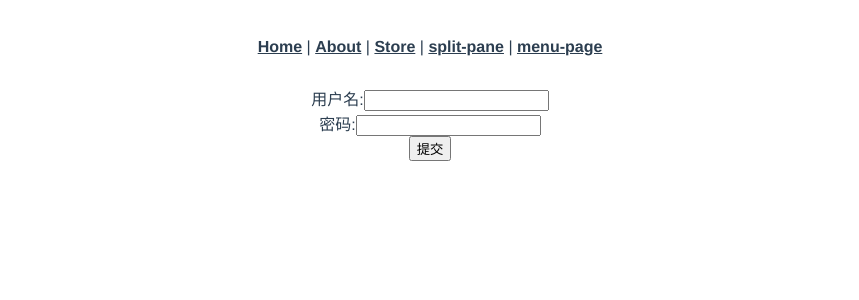
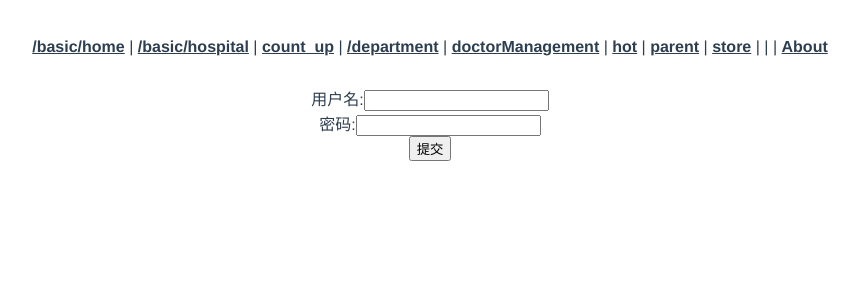
Before and after one commit to boloog/vue-project, a Vue app: page /#/login in a window 1280 px wide. Shown: the top 300 px of the page, without its empty margins (210-1069 px from the left). Built offline with nearby package versions, Linux system fonts and the light colour scheme.

Commit message:
vue全栈开发实战

```diff
--- a/package.json
+++ b/package.json
@@ -8,6 +8,7 @@
     "lint": "vue-cli-service lint"
   },
   "dependencies": {
+    "clonedeep": "^2.0.0",
     "core-js": "^2.6.5",
     "countup": "^1.8.2",
     "vue": "^2.6.10",
--- a/src/App.vue
+++ b/src/App.vue
@@ -1,11 +1,15 @@
 <template>
   <div id="app">
     <div id="nav">
-      <router-link :to="{ name: 'home' }">Home</router-link> |
+      <span v-for="(item, index) in routers" :key="index">
+        <router-link :to="item.path">{{ item.name }}</router-link> |
+      </span>
+      <router-link to="/about">About</router-link>
+      <!-- <router-link :to="{ name: 'home' }">Home</router-link> |
       <router-link to="/about">About</router-link> |
       <router-link to="/store">Store</router-link> |
       <router-link to="/split-pane">split-pane</router-link> |
-      <router-link to="/menu-page">menu-page</router-link>
+      <router-link to="/menu-page">menu-page</router-link> -->
       <!-- <router-link to="/hot/9102">Hot/id</router-link> |
       <router-link :to="{ name: 'parent' }">Parent</router-link> |
       <router-link :to="{ name: 'baike' }">Parent/child</router-link> |
@@ -18,9 +22,7 @@
       http://localhost:8080/#/about?transitionName=router
     -->
     <transition-group name="router">
-      <!-- <transition-group :name="routerTransition"> -->
       <router-view key="default" />
-      <!-- 命名视图 -->
       <router-view key="email" name="email" />
       <router-view key="tel" name="tel" />
     </transition-group>
@@ -28,18 +30,26 @@
 </template>
 
 <script>
+import { mapState } from 'vuex'
 export default {
   data () {
     return {
       routerTransition: ''
     }
   },
+  computed: {
+    ...mapState({
+      routers: state => state.router.routers.filter(item => {
+        return item.path !== '*' && item.name !== 'login'
+      })
+    })
+  },
   watch: {
-    $route (to) {
-      to.query &&
-        to.query.transitionName &&
-        (this.routerTransition = to.query.transitionName)
-    }
+    // $route (to) {
+    //   to.query &&
+    //     to.query.transitionName &&
+    //     (this.routerTransition = to.query.transitionName)
+    // }
   }
 }
 </script>
--- a/src/router/index.js
+++ b/src/router/index.js
@@ -1,9 +1,11 @@
 import Vue from 'vue'
 import Router from 'vue-router'
-import routes from './router'
+import { routes } from './router'
+import clonedeep from 'clonedeep'
 import { setTitle, setToken, getToken } from '@/lib/util'
 
 import store from '@/store'
+
 Vue.use(Router)
 
 const router = new Router({
@@ -44,21 +46,41 @@ router.beforeEach((to, from, next) => {
   // }
 
   const token = getToken()
+
   if (token) {
     // 调用接口是否有效
-    store
-      .dispatch('authorization', token)
-      .then(() => {
-        console.log('-------', token)
-        // 有token 去Home
-        if (to.name === 'login') next({ name: 'home' })
-        else next()
+    if (!store.state.router.hasGetRules) {
+      store.dispatch('authorization').then(rules => {
+        next({ ...to, replace: true })
+        // store
+        //   .dispatch('concatRoutes', rules)
+        //   .then(routers => {
+        //     console.log('返回的路由', routers)
+        //     router.addRoutes(clonedeep(routers))
+
+        //     next({ ...to, replace: true })
+        //   })
+        //   .catch(() => {
+        //     console.log('失效了')
+        //     setToken('')
+        //     next({ name: 'login' })
+        //   })
       })
-      .catch(() => {
-        // 有token 失效了
-        setToken('')
-        next({ name: 'login' })
-      })
+    }
+
+    // store
+    //   .dispatch('authorization', token)
+    //   .then(() => {
+    //     console.log('-------', token)
+    //     // 有token 去Home
+    //     if (to.name === 'login') next({ name: 'home' })
+    //     else next()
+    //   })
+    //   .catch(() => {
+    //     // 有token 失效了
+    //     setToken('')
+    //     next({ name: 'login' })
+    //   })
   } else {
     if (to.name === 'login') next()
     else next({ name: 'login' })
--- a/src/router/router.js
+++ b/src/router/router.js
@@ -1,11 +1,11 @@
 import Home from '@/views/Home.vue'
 
-export default [
+export const routerMap = [
   {
-    path: '/',
+    path: '/basic/home',
     // 路由别名
     alias: '/home_page',
-    name: 'home',
+    name: '/basic/home',
     component: Home,
     props: route => ({
       name: route.query.name
@@ -21,13 +21,8 @@ export default [
     }
   },
   {
-    path: '/login',
-    name: 'login',
-    component: () => import('@/views/login.vue')
-  },
-  {
-    path: '/menu-page',
-    name: 'menu_page',
+    path: '/basic/hospital',
+    name: '/basic/hospital',
     component: () => import('@/views/menu-page.vue')
   },
   {
@@ -36,13 +31,98 @@ export default [
     component: () => import('@/views/count-up.vue')
   },
   {
-    path: '/split-pane',
-    name: 'split_pane',
+    path: '/basic/department',
+    name: '/department',
     component: () => import('@/views/split-pane.vue')
   },
   {
-    path: '/about',
-    name: 'about',
+    path: '/basic/doctorManagement',
+    name: 'doctorManagement',
+    // route level code-splitting
+    // this generates a separate chunk (about.[hash].js) for this route
+    // which is lazy-loaded when the route is visited.
+    component: () =>
+      import(/* webpackChunkName: "about" */ '@/views/About.vue'),
+    props: {
+      // 组件传入默认参数
+      name: 'Banana'
+    },
+    meta: {
+      title: '关于'
+    }
+  },
+  {
+    // 热门
+    path: '/hot/:id',
+    name: 'hot',
+    component: () => import('@/views/hot.vue'),
+    props: true
+  },
+  {
+    path: '/parent',
+    name: 'parent',
+    component: () => import('@/views/parent.vue'),
+    children: [
+      {
+        path: 'baike',
+        name: 'baike',
+        component: () => import('@/views/baike.vue')
+      }
+    ]
+  },
+  {
+    path: '/store',
+    name: 'store',
+    component: () => import('@/views/store.vue')
+  },
+  {
+    path: '/named_view',
+    components: {
+      default: () => import('@/views/parent.vue'),
+      email: () => import('@/views/email.vue'),
+      tel: () => import('@/views/tel.vue')
+    }
+  }
+]
+
+export const routes = [
+  {
+    path: '/basic/home',
+    // 路由别名
+    alias: '/home_page',
+    name: '/basic/home',
+    component: Home,
+    props: route => ({
+      name: route.query.name
+    }),
+    // 路由独享守位 必须添加 next() 不然不会跳转
+    beforeEnter: (to, from, next) => {
+      if (from.name === 'about') {
+        console.log('这是从about页面来')
+      } else {
+        console.log('这不是about页面来的')
+      }
+      next()
+    }
+  },
+  {
+    path: '/basic/hospital',
+    name: '/basic/hospital',
+    component: () => import('@/views/menu-page.vue')
+  },
+  {
+    path: '/count-up',
+    name: 'count_up',
+    component: () => import('@/views/count-up.vue')
+  },
+  {
+    path: '/basic/department',
+    name: '/department',
+    component: () => import('@/views/split-pane.vue')
+  },
+  {
+    path: '/basic/doctorManagement',
+    name: 'doctorManagement',
     // route level code-splitting
     // this generates a separate chunk (about.[hash].js) for this route
     // which is lazy-loaded when the route is visited.
@@ -89,6 +169,11 @@ export default [
     }
   },
   {
+    path: '/login',
+    name: 'login',
+    component: () => import('@/views/login.vue')
+  },
+  {
     // 重定项
     path: '/main',
     redirect: to => '/'
--- a/src/store/index.js
+++ b/src/store/index.js
@@ -5,7 +5,8 @@ import getters from './getters'
 import mutations from './mutations'
 import actions from './actions'
 import user from './module/user'
-import saveInLocal from './plugin/saveInLocal'
+import router from './module/router'
+// import saveInLocal from './plugin/saveInLocal'
 
 Vue.use(Vuex)
 
@@ -17,7 +18,8 @@ export default new Vuex.Store({
   mutations,
   actions,
   modules: {
-    user
-  },
-  plugins: [saveInLocal]
+    user,
+    router
+  }
+  // plugins: [saveInLocal]
 })
--- /dev/null
+++ b/src/store/module/router.js
@@ -0,0 +1,57 @@
+import { routes, routerMap } from '@/router/router'
+
+const state = {
+  routers: routes,
+  hasGetRules: false // 是否获取过用户权限
+}
+
+const mutations = {
+  // 合并路由
+  CONCAT_ROUTES (state, routerList) {
+    state.routers = routerList.concat(routes)
+    state.hasGetRules = true
+  }
+}
+
+const getAccesRouterList = (routes, list) => {
+  return routes.filter((item, index) => {
+    // 循环处理路由 匹配Url
+    if (list[index].apiUrl || list[index].apiUrl === '') {
+      // 循环子级
+      if (list[index].menuSubList) {
+        list[index].menuSubList = getAccesRouterList(
+          list[index].menuSubList,
+          list
+        )
+      }
+      return true
+    } else {
+      return false
+    }
+  })
+};
+
+const actions = {
+  concatRoutes ({ commit }, params) {
+    return new Promise((resolve, reject) => {
+      try {
+        let routerList = []
+        console.log('concatRoutes', routerMap, params)
+        // 循环判断里面的 key
+        // params every(item => return true)  routerList = routerMap
+        routerList = getAccesRouterList(routerMap, params)
+        commit('CONCAT_ROUTES', routerList)
+        // 返回当前已注册 的路由 state.routers
+        resolve(routerList)
+      } catch (err) {
+        reject(err)
+      }
+    })
+  }
+}
+
+export default {
+  state,
+  mutations,
+  actions
+}
--- a/src/store/module/user.js
+++ b/src/store/module/user.js
@@ -33,14 +33,12 @@ const actions = {
         password
       })
         .then(res => {
-          console.log(res)
           if (res.status === 200) {
             setToken(res.data.token)
             resolve()
           } else {
             reject(new Error('错误'))
           }
-          console.log(res)
         })
         .catch(error => {
           reject(error)
@@ -51,13 +49,16 @@ const actions = {
     return new Promise((resolve, reject) => {
       authorization()
         .then(res => {
-          console.log('authorization', res)
           if (res.code === 401) {
             reject(new Error('错误token'))
           } else {
+            let data = res.data.data
+
             // 每次路由请求 都重新设置 token  达到续命效果 长时间可登录 需后端配置新的token
-            setToken(res.data.token)
-            resolve()
+            setToken(data.token)
+
+            // 返回page
+            resolve(data.page)
           }
           console.log(res)
         })
--- a/src/views/login.vue
+++ b/src/views/login.vue
@@ -26,9 +26,8 @@ export default {
         userName: this.userName,
         password: this.password
       }).then(res => {
-        console.log('ok')
         this.$router.push({
-          name: 'home'
+          name: '/basic/home'
         })
       }).catch(error => {
         console.log(error)
```
Also changed, not shown: src/store/module/tabNav.js (added, +32 -0 lines), 1 other file (tests, documents, lock files or other folders).
